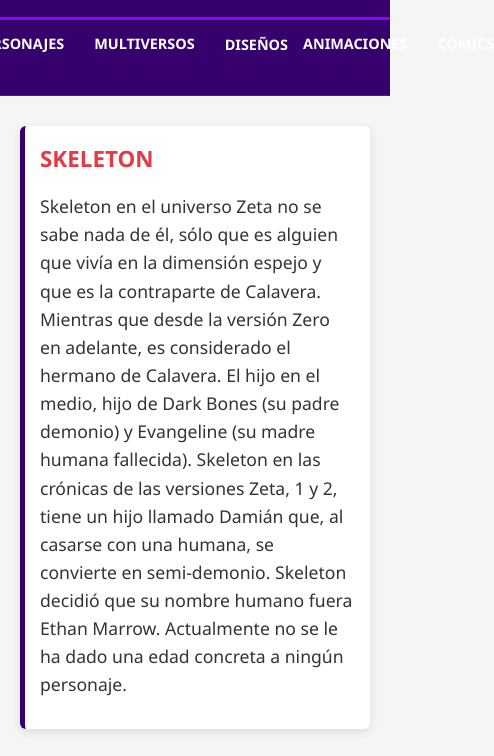
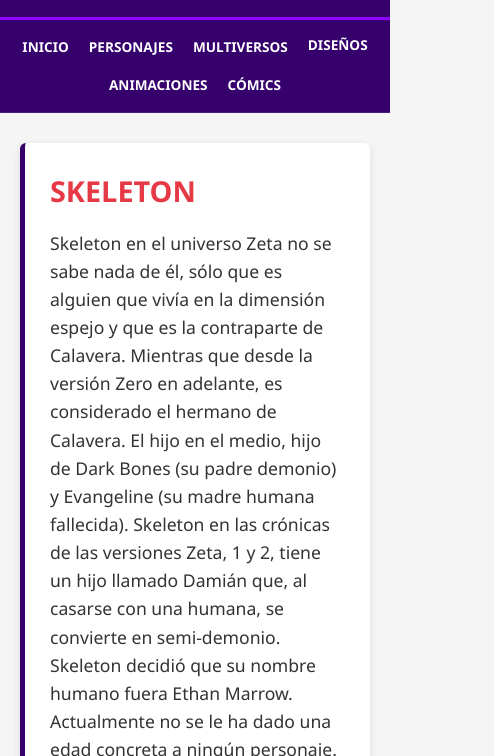
Before and after one commit to apeiros173/Cr-nicasOficial.com, a plain HTML site: page disenos.html in a window 390 px wide. Shown: the part 69-825 px from the top of the page, 494 px wide, since content can reach past the window. Drawn offline with Linux system fonts and the light colour scheme.

Commit message:
Update disenos.html

```diff
--- a/disenos.html
+++ b/disenos.html
@@ -39,21 +39,26 @@
     /* 🔹 Menú de navegación */
     nav {
       display: flex;
+      flex-wrap: wrap; /* permite que los links bajen de línea */
       justify-content: center;
       background-color: #36006d;
       padding: 12px 0;
       border-bottom: 1px solid rgba(255,255,255,0.1);
+      gap: 8px;
     }
 
     nav a {
       color: #fff;
-      margin: 0 15px;
+      margin: 5px 10px;
       text-decoration: none;
       font-weight: bold;
       text-transform: uppercase;
       font-size: 0.9em;
       position: relative;
       transition: color 0.3s;
+      white-space: normal;
+      word-break: break-word;
+      text-align: center;
     }
 
     nav a:hover {
@@ -108,6 +113,35 @@
 
     .dropdown:hover .dropdown-content {
       display: block;
+    }
+
+    /* 🔹 Responsive */
+    @media (max-width: 768px) {
+      nav {
+        flex-direction: row;
+        flex-wrap: wrap;
+      }
+
+      nav a {
+        font-size: 0.85em;
+        margin: 4px 6px;
+      }
+
+      .dropdown-content {
+        position: static;   /* evita que se corte en pantallas chicas */
+        box-shadow: none;
+        border-radius: 0;
+        min-width: 100%;
+      }
+
+      .dropdown-content a {
+        padding: 8px;
+        text-align: center;
+      }
+
+      header h1 {
+        font-size: 1.8em;
+      }
     }
 
     /* 🔹 Contenido principal */
@@ -168,21 +202,6 @@
     footer a:hover {
       text-decoration: underline;
     }
-
-    /* 🔹 Responsive */
-    @media (max-width: 768px) {
-      header h1 {
-        font-size: 1.8em;
-      }
-
-      .personaje {
-        padding: 15px;
-      }
-
-      .personaje h2 {
-        font-size: 1.4em;
-      }
-    }
   </style>
 </head>
 <body>
```
